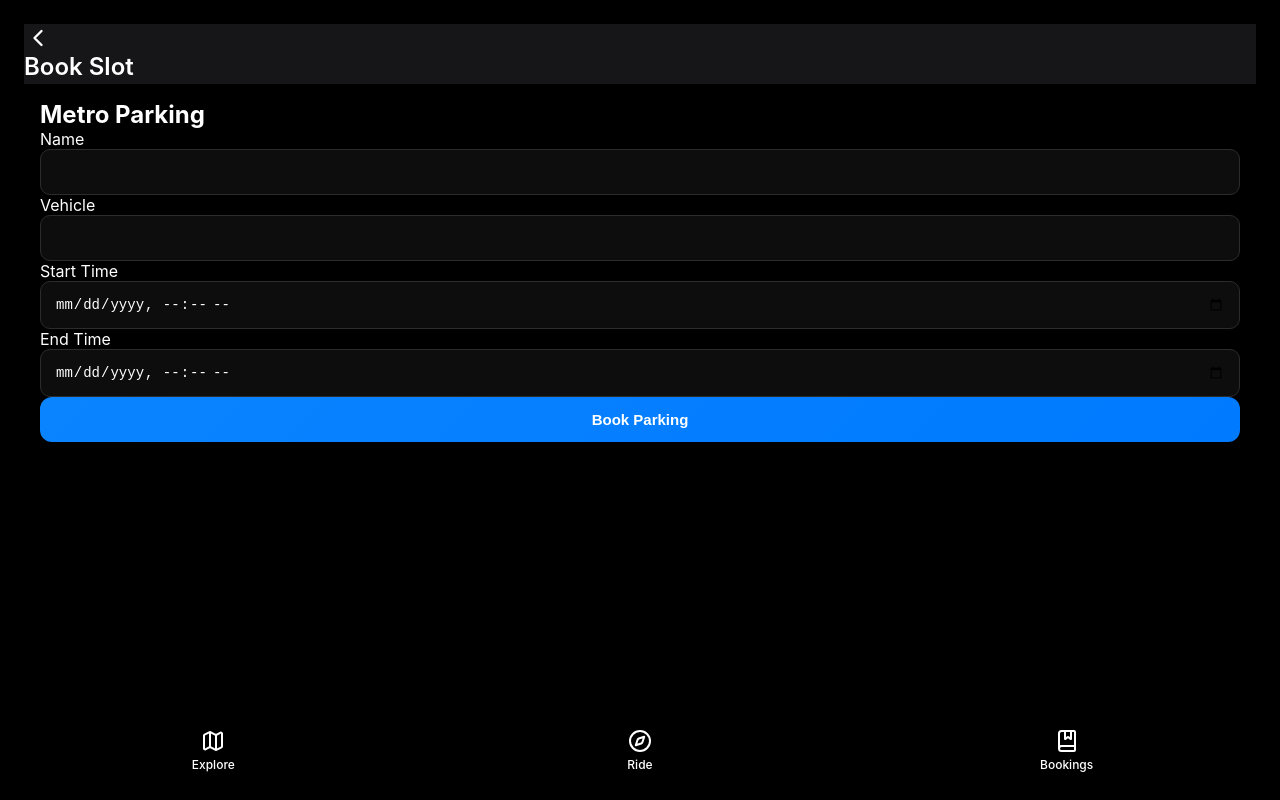
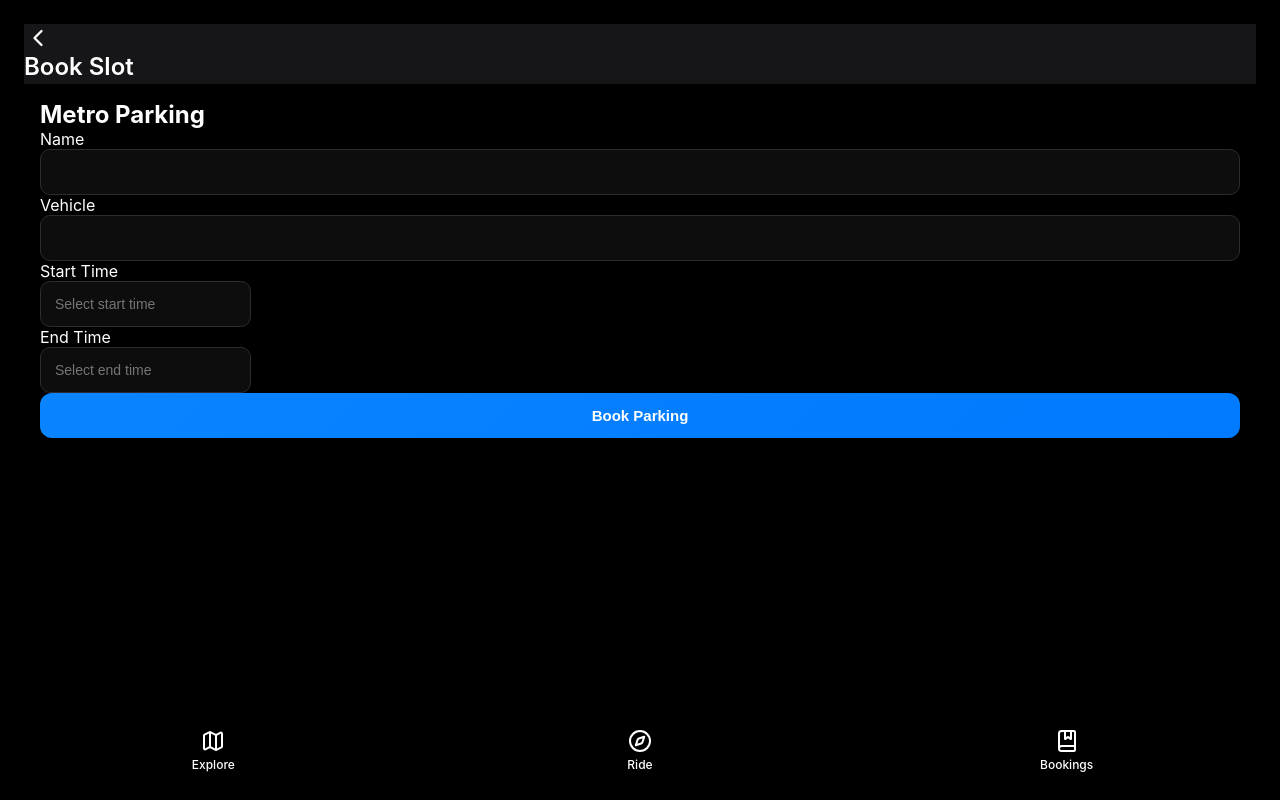
Before and after one commit to ayushawa/ParkSafe, a React (Vite) app: page /confirm in a window 1280 px wide. Built offline with nearby package versions, Linux system fonts and the light colour scheme.

Commit message:
added calendar + availability UI fix

```diff
--- a/src/components/ParkingCard.jsx
+++ b/src/components/ParkingCard.jsx
@@ -5,7 +5,7 @@ const ParkingCard = ({ name, address, distance, available, total, price, onClick
 
   return (
     <div
-      onClick={onClick}
+      onClick={isAvailable ? onClick : null}
       style={{
         padding: '16px',
         borderRadius: '16px',
@@ -15,17 +15,7 @@ const ParkingCard = ({ name, address, distance, available, total, price, onClick
         background: 'rgba(255,255,255,0.06)',
         border: '1px solid rgba(255,255,255,0.08)',
         boxShadow: '0 8px 30px rgba(0,0,0,0.4)',
-        opacity: isAvailable ? 1 : 0.5,
-        transform: 'scale(1)'
-      }}
-      onMouseDown={(e) => {
-        if (isAvailable) e.currentTarget.style.transform = 'scale(0.97)';
-      }}
-      onMouseUp={(e) => {
-        e.currentTarget.style.transform = 'scale(1)';
-      }}
-      onMouseLeave={(e) => {
-        e.currentTarget.style.transform = 'scale(1)';
+        opacity: isAvailable ? 1 : 0.5
       }}
     >
 
@@ -35,6 +25,7 @@ const ParkingCard = ({ name, address, distance, available, total, price, onClick
           {name}
         </h3>
 
+        {/* 🔥 STATUS BADGE */}
         <span
           style={{
             background: isAvailable
--- a/src/index.css
+++ b/src/index.css
@@ -25,7 +25,7 @@ body {
   font-family: -apple-system, system-ui;
 }
 
-/* FULL WIDTH */
+/* ROOT */
 #root {
   width: 100%;
   height: 100vh;
@@ -40,7 +40,7 @@ body {
   padding: 24px;
 }
 
-/* CENTER WRAPPER */
+/* WRAPPER */
 .wrapper {
   max-width: 480px;
   margin: 0 auto;
@@ -130,23 +130,6 @@ body {
   margin-bottom: 16px;
 }
 
-.booking-title {
-  font-size: 18px;
-  font-weight: 600;
-}
-
-.booking-sub {
-  font-size: 14px;
-  color: var(--subtext);
-  margin-top: 4px;
-}
-
-.booking-time {
-  font-size: 13px;
-  color: var(--subtext);
-  margin-top: 6px;
-}
-
 /* CANCEL */
 .btn-cancel {
   margin-top: 10px;
@@ -159,23 +142,96 @@ body {
   font-weight: 600;
 }
 
+/* ================= DATEPICKER FINAL UI ================= */
 
-/* KEEP YOUR CODE AS IT IS ABOVE */
-
-/* 🔥 ADD THIS AT BOTTOM ONLY */
+/* POPUP POSITION */
 .react-datepicker-popper {
   z-index: 9999 !important;
+  margin-left: 80px;   /* ✅ safe horizontal shift */
 }
 
+/* MAIN BOX */
 .react-datepicker {
   background: #1c1c1e !important;
   border: 1px solid #38383a !important;
+  border-radius: 16px !important;
+  padding: 8px;
+  color: white !important;
+  box-shadow: 0 10px 30px rgba(0,0,0,0.6);
 }
 
+/* HEADER */
 .react-datepicker__header {
   background: #2c2c2e !important;
+  border-bottom: 1px solid #3a3a3c !important;
+}
+
+/* MONTH */
+.react-datepicker__current-month {
+  color: white !important;
+  font-weight: 600;
+}
+
+/* DAYS */
+.react-datepicker__day-name {
+  color: #a1a1a6 !important;
 }
 
 .react-datepicker__day {
   color: white !important;
+  border-radius: 50%;
 }
+
+.react-datepicker__day:hover {
+  background: rgba(10,132,255,0.2) !important;
+}
+
+.react-datepicker__day--selected {
+  background: linear-gradient(135deg, #0a84ff, #007aff) !important;
+}
+
+.react-datepicker__day--today {
+  border: 1px solid #0a84ff !important;
+}
+
+/* 🔥 TIME PANEL (FIXED DARK) */
+.react-datepicker__time-container {
+  background: #1c1c1e !important;
+  border-left: 1px solid #333 !important;
+}
+
+.react-datepicker__time {
+  background: #1c1c1e !important;
+}
+
+.react-datepicker__time-box {
+  background: #1c1c1e !important;
+}
+
+.react-datepicker__time-list {
+  background: #1c1c1e !important;
+}
+
+.react-datepicker__time-list-item {
+  color: white !important;
+  padding: 8px;
+}
+
+.react-datepicker__time-list-item:hover {
+  background: rgba(10,132,255,0.2) !important;
+}
+
+.react-datepicker__time-list-item--selected {
+  background: linear-gradient(135deg, #0a84ff, #007aff) !important;
+}
+
+/* INPUT STYLE */
+.datepicker-input {
+  width: 100%;
+  padding: 14px;
+  border-radius: 10px;
+  border: 1px solid var(--border);
+  background: #0d0d0d;
+  color: white;
+  font-size: 14px;
+}
--- a/src/screens/BookingConfirmationScreen.jsx
+++ b/src/screens/BookingConfirmationScreen.jsx
@@ -2,6 +2,8 @@ import { useState } from 'react';
 import { useLocation, useNavigate } from 'react-router-dom';
 import Header from '../components/Header';
 import QRCodeDisplay from '../components/QRCodeDisplay';
+import DatePicker from "react-datepicker";
+import "react-datepicker/dist/react-datepicker.css";
 
 const BookingConfirmationScreen = () => {
   const { state } = useLocation();
@@ -11,12 +13,37 @@ const BookingConfirmationScreen = () => {
 
   const [name, setName] = useState("");
   const [vehicle, setVehicle] = useState("");
-  const [startTime, setStartTime] = useState("");
-  const [endTime, setEndTime] = useState("");
+
+  const [startTime, setStartTime] = useState(null);
+  const [endTime, setEndTime] = useState(null);
+
+  const [availableSlots, setAvailableSlots] = useState(null);
 
   const [isBooked, setIsBooked] = useState(false);
   const [bookingId, setBookingId] = useState("");
   const [endTimeText, setEndTimeText] = useState("");
+
+  const checkAvailability = async (start, end) => {
+    if (!start || !end) return;
+
+    const res = await fetch("http://localhost:5000/check-availability", {
+      method: "POST",
+      headers: {
+        "Content-Type": "application/json"
+      },
+      body: JSON.stringify({
+        location: parking.name,
+        startTime: start.toISOString(),
+        endTime: end.toISOString()
+      })
+    });
+
+    const data = await res.json();
+
+    if (data.success) {
+      setAvailableSlots(data.availableSlots);
+    }
+  };
 
   const handleBook = async () => {
     if (!name || !vehicle || !startTime || !endTime) {
@@ -24,7 +51,7 @@ const BookingConfirmationScreen = () => {
       return;
     }
 
-    if (new Date(endTime) <= new Date(startTime)) {
+    if (endTime <= startTime) {
       alert("End must be after start");
       return;
     }
@@ -38,8 +65,8 @@ const BookingConfirmationScreen = () => {
         location: parking.name,
         name,
         vehicle,
-        startTime,
-        endTime
+        startTime: startTime.toISOString(),
+        endTime: endTime.toISOString()
       })
     });
 
@@ -49,7 +76,7 @@ const BookingConfirmationScreen = () => {
       const shortId = data.data._id.slice(-6);
       setBookingId("PRK-" + shortId);
 
-      const formatted = new Date(endTime).toLocaleTimeString([], {
+      const formatted = endTime.toLocaleTimeString([], {
         hour: '2-digit',
         minute: '2-digit'
       });
@@ -65,7 +92,6 @@ const BookingConfirmationScreen = () => {
     return (
       <div className="page-container">
         <Header title="Ticket" />
-
         <div style={{ padding: "20px", textAlign: "center" }}>
           <h2>Booking Confirmed</h2>
 
@@ -93,37 +119,57 @@ const BookingConfirmationScreen = () => {
         <div className="form-card">
 
           <div className="input-label">Name</div>
-          <input
-            className="input-field"
-            value={name}
-            onChange={(e) => setName(e.target.value)}
-          />
+          <input className="input-field" value={name} onChange={(e) => setName(e.target.value)} />
 
           <div className="input-label">Vehicle</div>
-          <input
-            className="input-field"
-            value={vehicle}
-            onChange={(e) => setVehicle(e.target.value)}
-          />
+          <input className="input-field" value={vehicle} onChange={(e) => setVehicle(e.target.value)} />
 
           <div className="input-label">Start Time</div>
-          <input
-            type="datetime-local"
-            className="input-field"
-            value={startTime}
-            onChange={(e) => setStartTime(e.target.value)}
+          <DatePicker
+            selected={startTime}
+            onChange={(date) => {
+              setStartTime(date);
+              checkAvailability(date, endTime);
+            }}
+            showTimeSelect
+            minDate={new Date()}
+            dateFormat="Pp"
+            placeholderText="Select start time"
+            className="datepicker-input"
           />
 
           <div className="input-label">End Time</div>
-          <input
-            type="datetime-local"
-            className="input-field"
-            value={endTime}
-            onChange={(e) => setEndTime(e.target.value)}
+          <DatePicker
+            selected={endTime}
+            onChange={(date) => {
+              setEndTime(date);
+              checkAvailability(startTime, date);
+            }}
+            showTimeSelect
+            minDate={new Date()}
+            dateFormat="Pp"
+            placeholderText="Select end time"
+            className="datepicker-input"
           />
 
-          <button className="btn-primary" onClick={handleBook}>
-            Book Parking
+          {availableSlots !== null && (
+            <div style={{ marginTop: "10px", fontWeight: "bold" }}>
+              Available Slots: {availableSlots}
+            </div>
+          )}
+
+          {availableSlots === 0 && (
+            <div style={{ color: "red", marginTop: "8px" }}>
+              No slots available
+            </div>
+          )}
+
+          <button
+            className="btn-primary"
+            disabled={availableSlots === 0}
+            onClick={handleBook}
+          >
+            {availableSlots === 0 ? "Parking Full" : "Book Parking"}
           </button>
 
         </div>
--- a/src/screens/ParkingListScreen.jsx
+++ b/src/screens/ParkingListScreen.jsx
@@ -54,45 +54,20 @@ const ParkingListScreen = () => {
           </div>
         )}
 
-        {parkings.map((parking) => {
-          const isFull = parking.available === 0;
+        {parkings.map((parking) => (
+          <div key={parking.id} className="mb-4">
 
-          return (
-            <div
-              key={parking.id}
-              className="mb-4"
+            <ParkingCard
+              {...parking}
               onClick={() => {
-                if (!isFull) {
+                if (parking.available > 0) {
                   navigate('/confirm', { state: { parking } });
                 }
               }}
-              style={{
-                opacity: isFull ? 0.5 : 1,
-                cursor: isFull ? 'not-allowed' : 'pointer',
-                position: 'relative'
-              }}
-            >
-              <ParkingCard {...parking} />
+            />
 
-              {isFull && (
-                <div
-                  style={{
-                    position: 'absolute',
-                    top: '10px',
-                    right: '10px',
-                    background: 'red',
-                    color: '#fff',
-                    padding: '4px 10px',
-                    borderRadius: '8px',
-                    fontSize: '12px'
-                  }}
-                >
-                  FULL
-                </div>
-              )}
-            </div>
-          );
-        })}
+          </div>
+        ))}
       </div>
     </div>
   );
```
Also changed, not shown: 1 other file (tests, documents, lock files or other folders).
